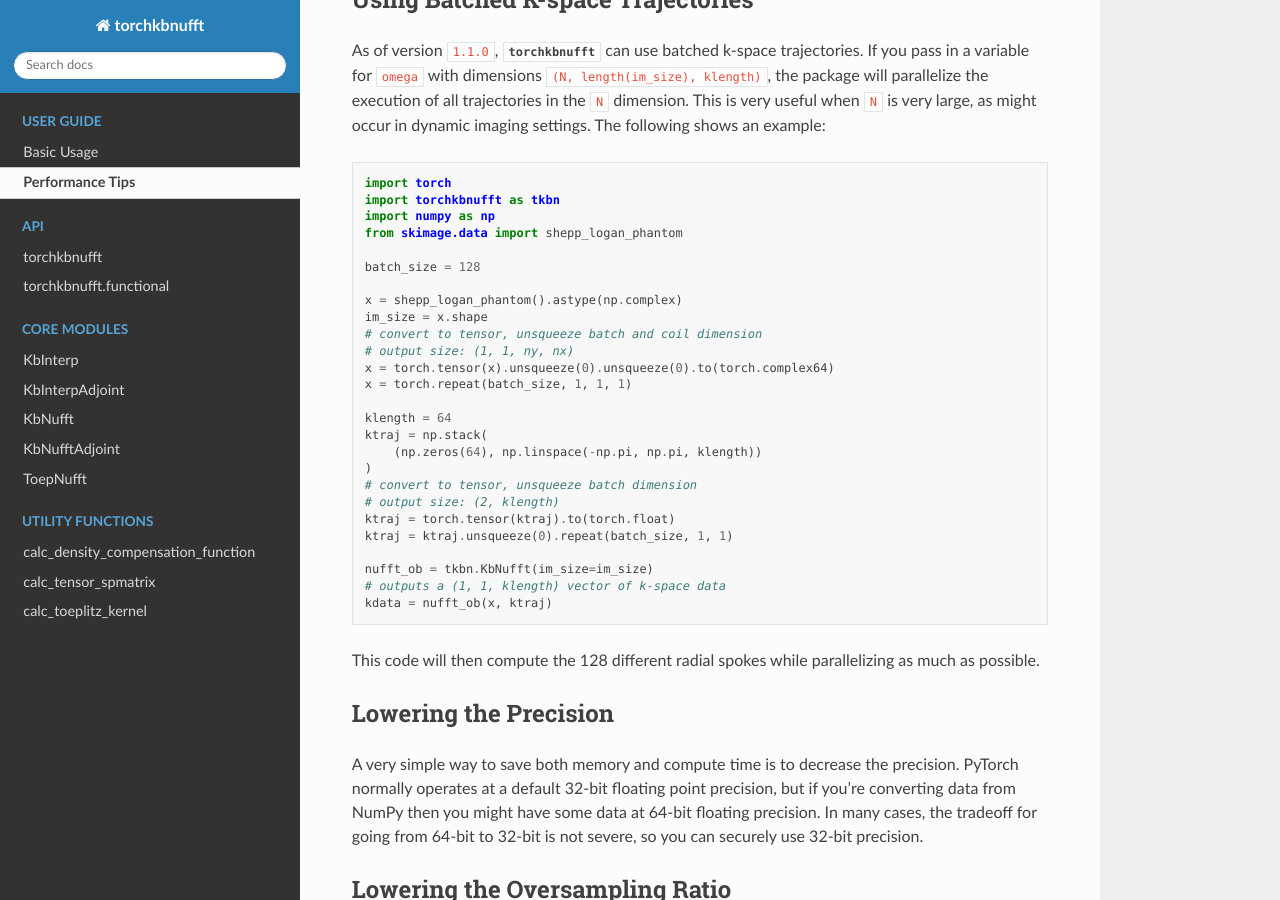
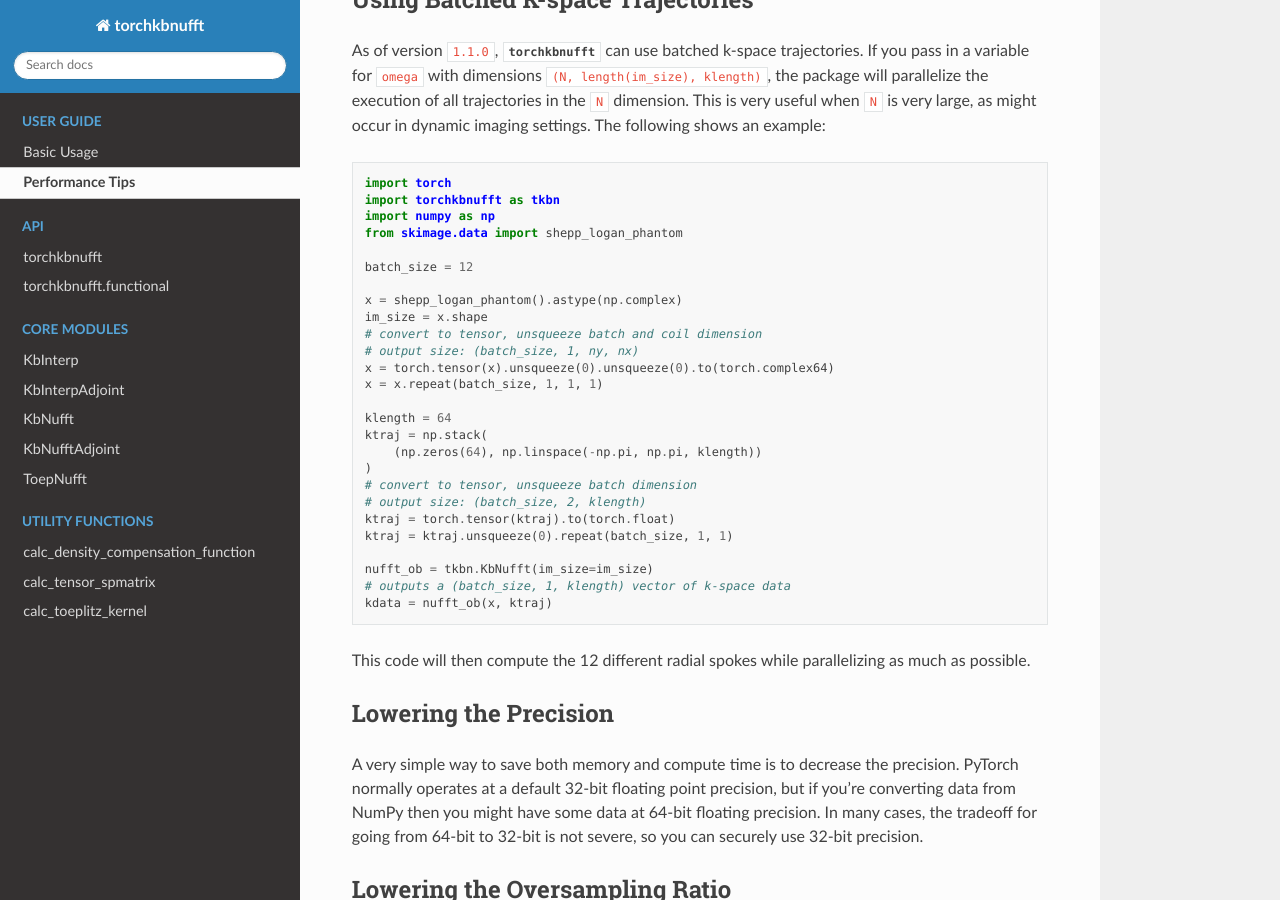
Before and after one commit to mmuckley/torchkbnufft, a Sphinx documentation site: the page built from docs/source/performance.rst, in a window 1280 px wide and 900 px high, scrolled down 394 px. Built offline with Sphinx 7.4.7 and the Read the Docs theme 2.0.0, drawn with Linux system fonts in a browser that asks for light colours; formulas are drawn with MathJax 3; some of the changed text lies outside the part shown.

Commit message:
Fix perf tips

```diff
--- a/docs/source/performance.rst
+++ b/docs/source/performance.rst
@@ -27,29 +27,29 @@ might occur in dynamic imaging settings. The following shows an example:
     import numpy as np
     from skimage.data import shepp_logan_phantom
 
-    batch_size = 128
+    batch_size = 12
 
     x = shepp_logan_phantom().astype(np.complex)
     im_size = x.shape
     # convert to tensor, unsqueeze batch and coil dimension
-    # output size: (1, 1, ny, nx)
+    # output size: (batch_size, 1, ny, nx)
     x = torch.tensor(x).unsqueeze(0).unsqueeze(0).to(torch.complex64)
-    x = torch.repeat(batch_size, 1, 1, 1)
+    x = x.repeat(batch_size, 1, 1, 1)
 
     klength = 64
     ktraj = np.stack(
         (np.zeros(64), np.linspace(-np.pi, np.pi, klength))
     )
     # convert to tensor, unsqueeze batch dimension
-    # output size: (2, klength)
+    # output size: (batch_size, 2, klength)
     ktraj = torch.tensor(ktraj).to(torch.float)
     ktraj = ktraj.unsqueeze(0).repeat(batch_size, 1, 1)
 
     nufft_ob = tkbn.KbNufft(im_size=im_size)
-    # outputs a (1, 1, klength) vector of k-space data
+    # outputs a (batch_size, 1, klength) vector of k-space data
     kdata = nufft_ob(x, ktraj)
 
-This code will then compute the 128 different radial spokes while parallelizing as much
+This code will then compute the 12 different radial spokes while parallelizing as much
 as possible.
 
 Lowering the Precision
```
Also changed, not shown: other parts of docs/source/performance.rst (+1 -1 lines).
